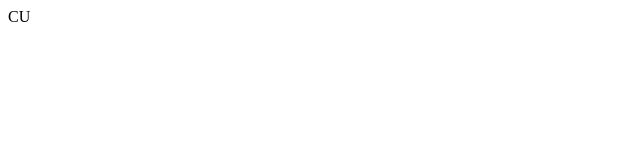
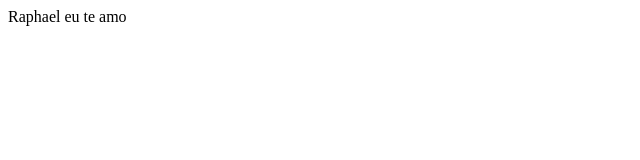
Before and after one commit to maiara036/iniciando-projeto, a plain HTML site: page index.html in a window 1280 px wide. Shown: the whole page, without its empty margins (0-640 px from the left). Drawn offline with Linux system fonts and the light colour scheme.

Commit message:
terceira alteração

```diff
--- a/index.html
+++ b/index.html
@@ -9,7 +9,7 @@
 </head>
 <body>
 
-CU
+Raphael eu te amo
 
 </body>
 </html>
```
